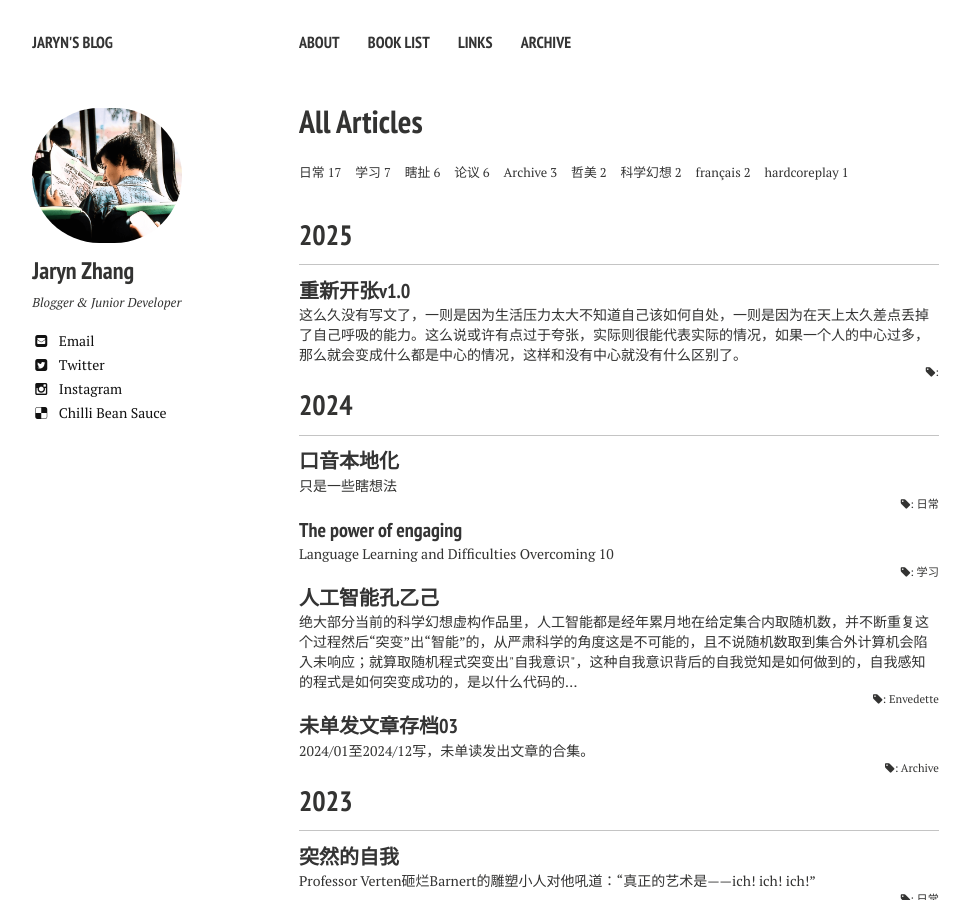
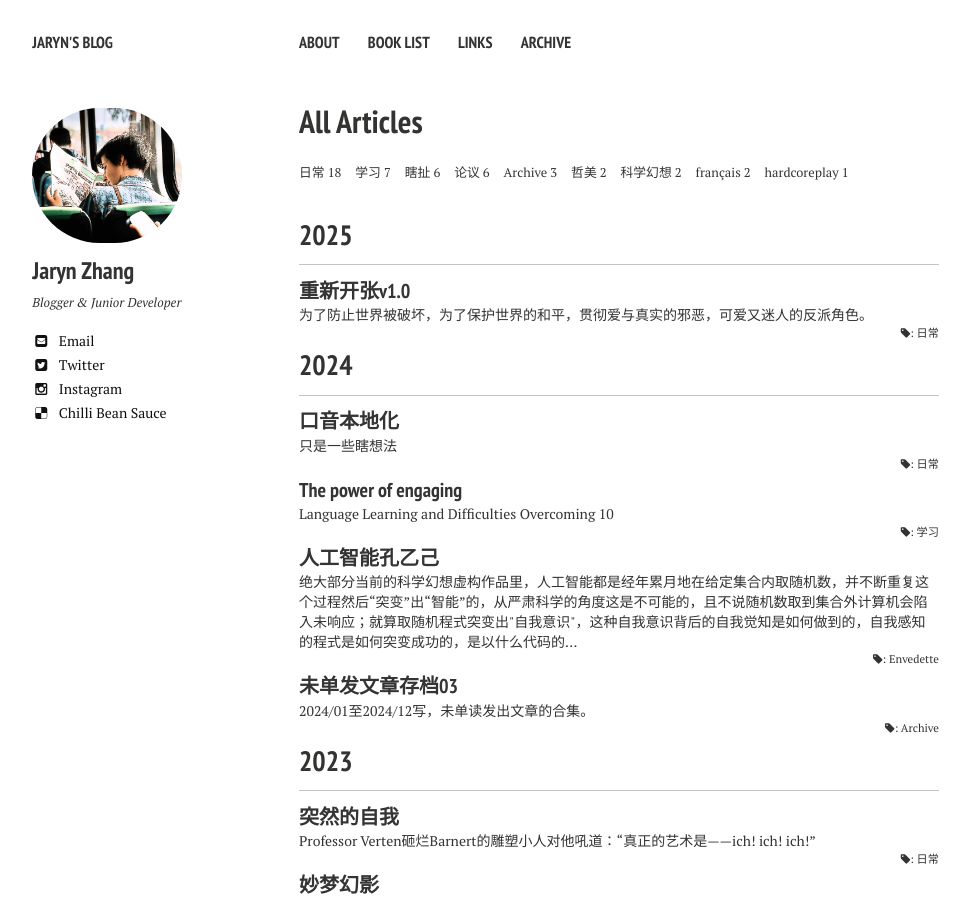
Before and after one commit to jarynzhang/jarynzhang.github.io, a Jekyll site: the page built from posts/index.md, in a window 1280 px wide and 900 px high. Shown: the whole window, without its empty margins (21-991 px from the left). Built offline with Jekyll 4.4.1, drawn with Linux system fonts in a browser that asks for light colours; nearby versions of some CDN libraries.

Commit message:
重新开张v1.2

```diff
--- a/_posts/2025-02-09-重新开张v1.0.md
+++ b/_posts/2025-02-09-重新开张v1.0.md
@@ -1,3 +1,20 @@
+---
+tags:
+   - 日常
+categories:
+   - 日常
+excerpt: 为了防止世界被破坏，为了保护世界的和平，贯彻爱与真实的邪恶，可爱又迷人的反派角色。
+
+
+
+
+
+---
+
+
+
+
+
 这么久没有写文了，一则是因为生活压力太大不知道自己该如何自处，一则是因为在天上太久差点丢掉了自己呼吸的能力。这么说或许有点过于夸张，实际则很能代表实际的情况，如果一个人的中心过多，那么就会变成什么都是中心的情况，这样和没有中心就没有什么区别了。
 
 
```
Also changed, not shown: other parts of _posts/2025-02-09-重新开张v1.0.md (+1 -1 lines).
